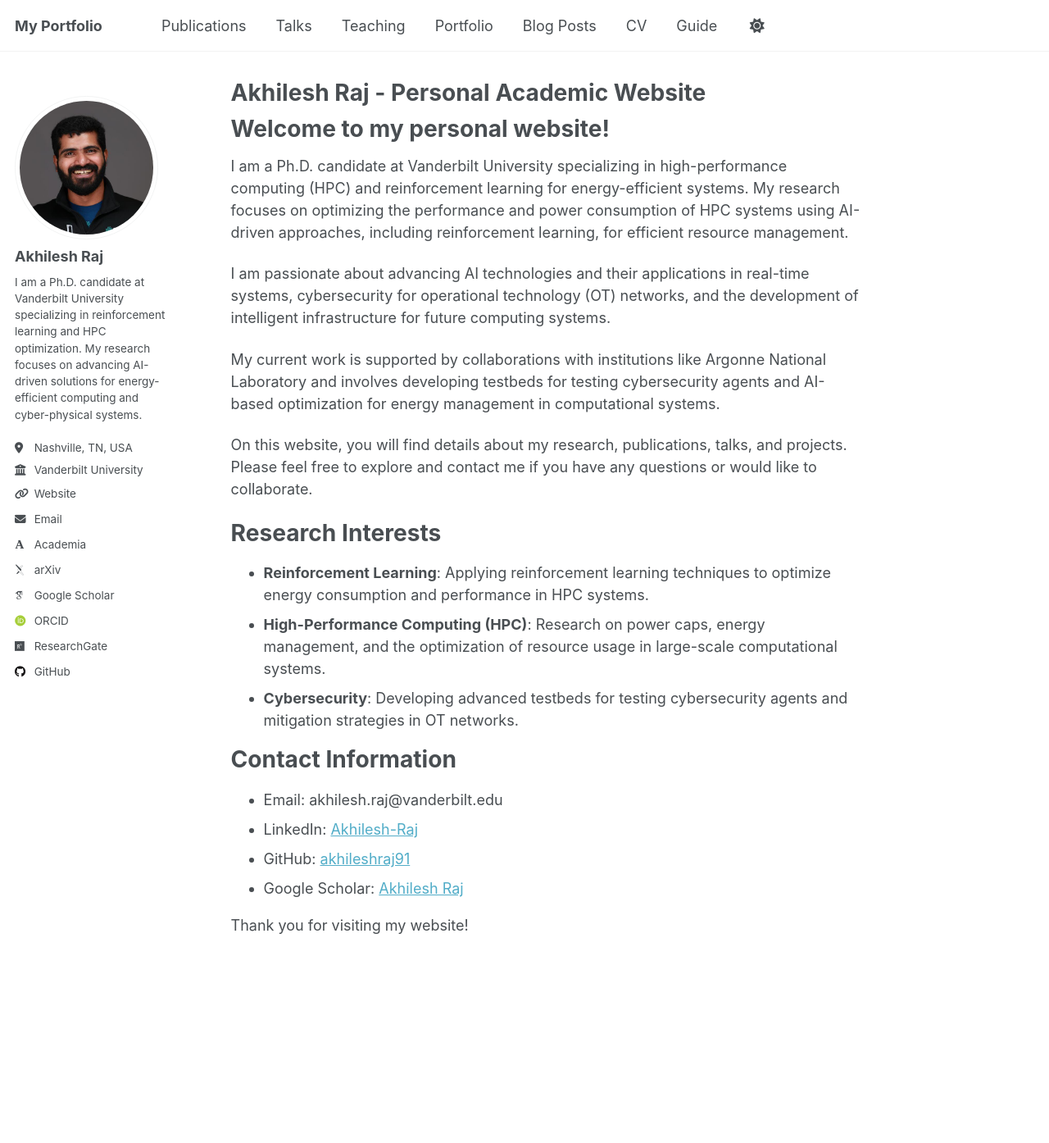
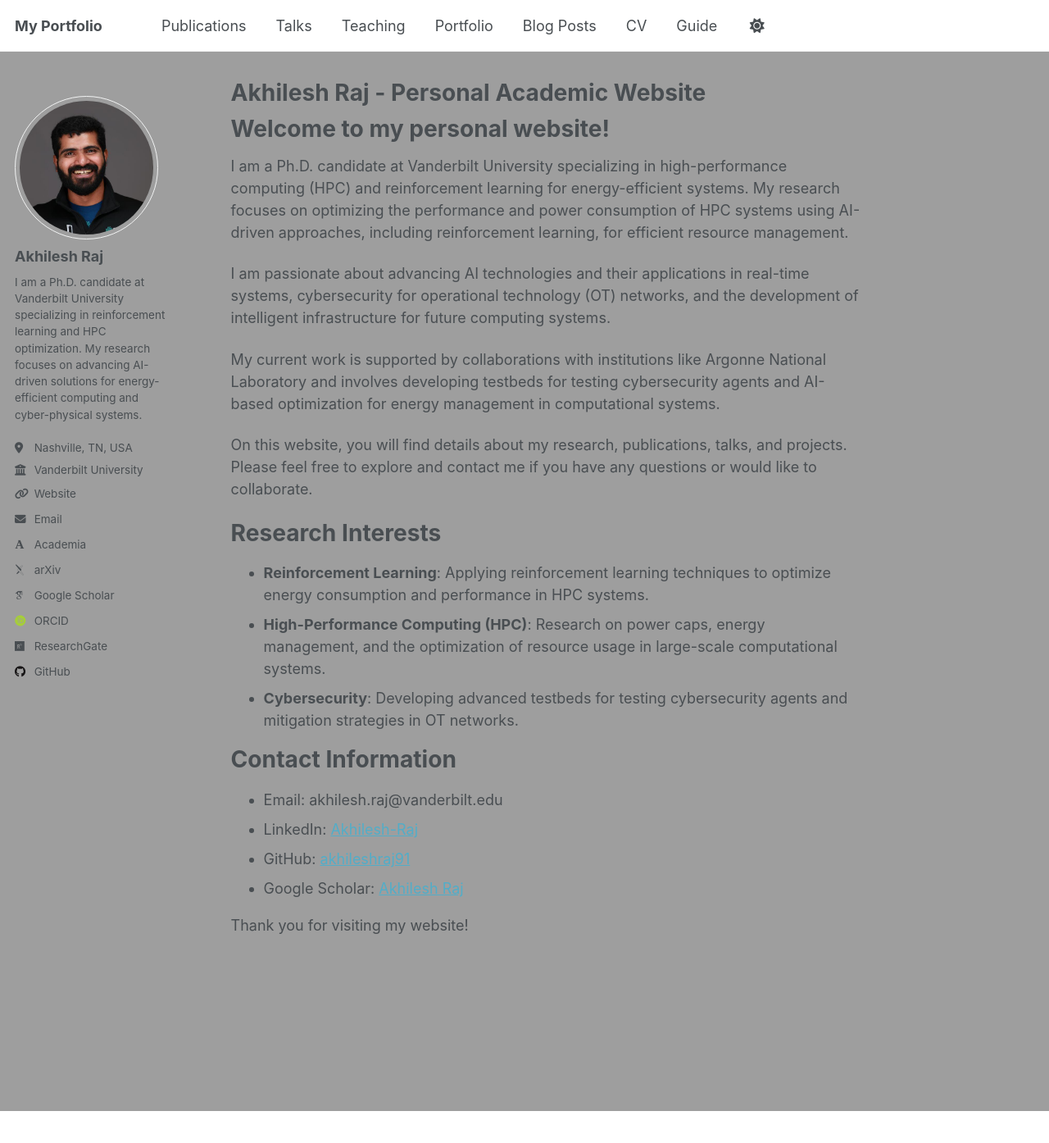
Before and after one commit to akhileshraj91/akhileshraj91.github.io, a Jekyll site: the page built from _pages/about.md, in a window 1280 px wide and 1400 px high. Shown: the top 1394 px of the window at 82% size. Built offline with Jekyll 4.4.1, drawn with Linux system fonts in a browser that asks for light colours; some web fonts are replaced.

Commit message:
bg_update

```diff
--- a/assets/css/main.scss
+++ b/assets/css/main.scss
@@ -41,3 +41,11 @@
     "vendor/font-awesome/brands",
     "vendor/magnific-popup/magnific-popup"
 ;
+
+body {
+  background-image: url('/images/website_bg.png');
+  background-size: cover; /* Ensures the image covers the entire background */
+  background-position: center; /* Centers the image */
+  background-repeat: no-repeat; /* Prevents the image from repeating */
+  background-attachment: fixed; /* Keeps the background fixed during scrolling */
+}
```
